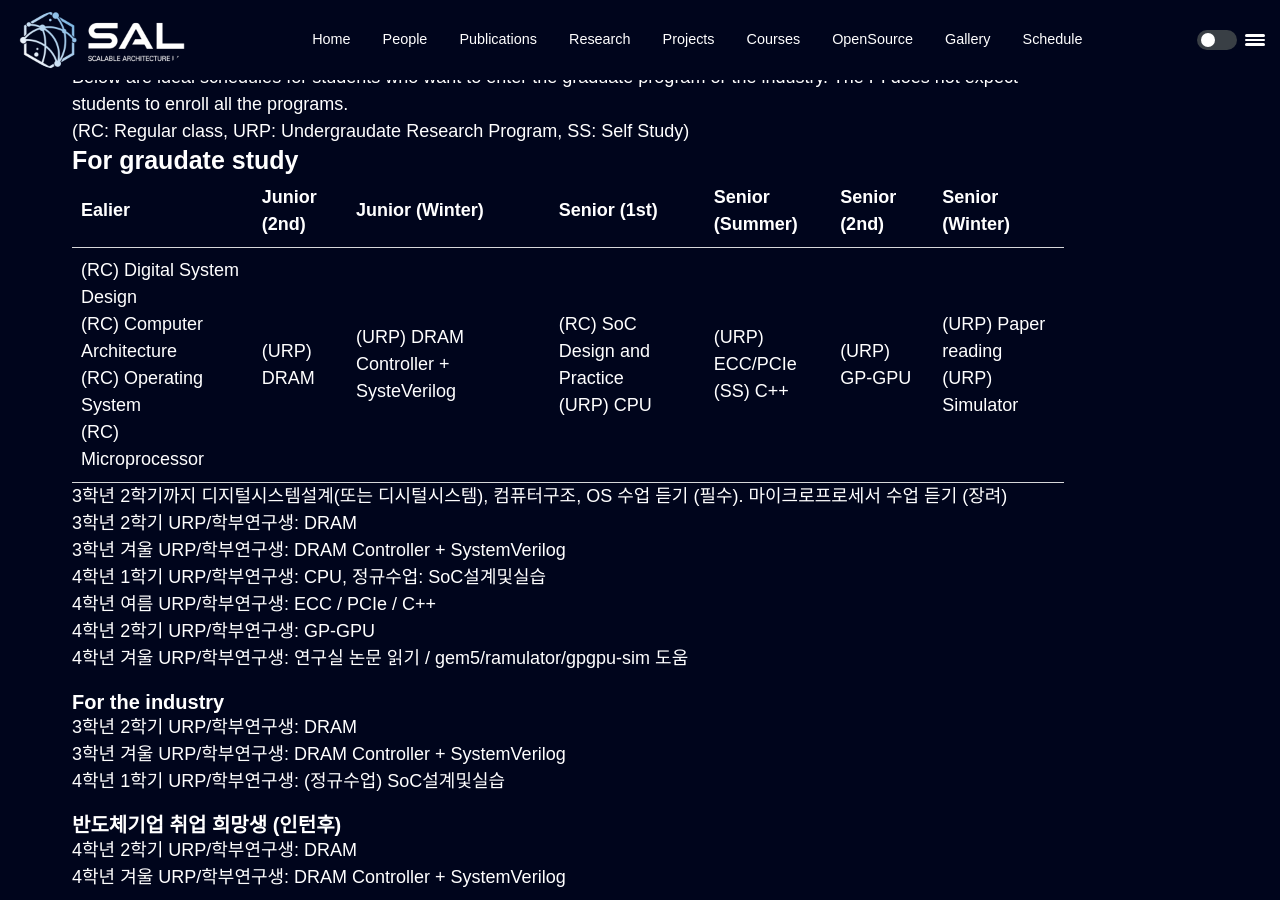
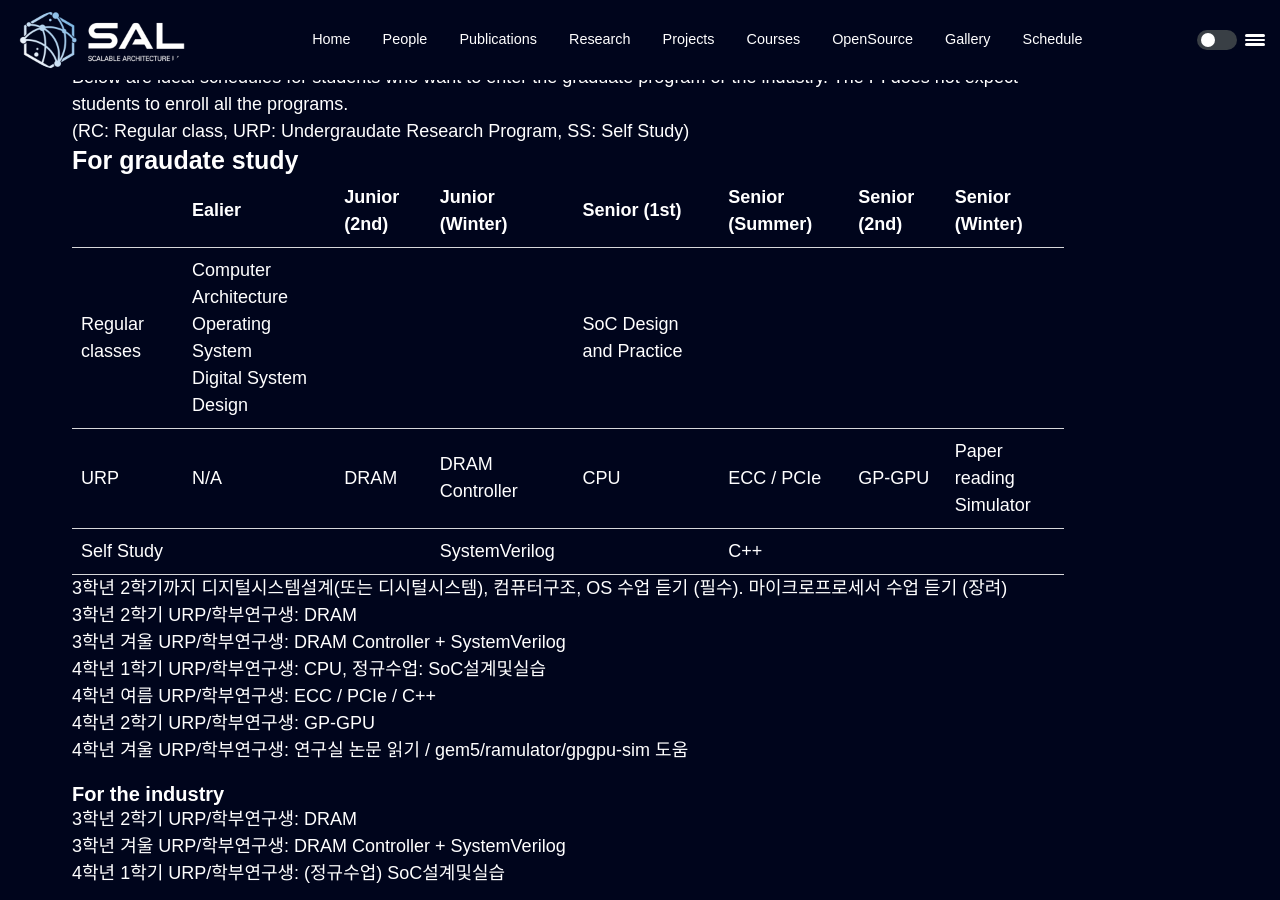
Before and after one commit to scalable-arch/scalable-arch.github.io, a Jekyll site: the page built from courses.md, in a window 1280 px wide and 900 px high, scrolled down 1301 px. Built offline with Jekyll 4.4.1, drawn with Linux system fonts in a browser that asks for light colours.

Commit message:
Update courses.md

```diff
--- a/courses.md
+++ b/courses.md
@@ -37,11 +37,14 @@ Below are ideal schedules for students who want to enter the graduate program or
 
 (RC: Regular class, URP: Undergraudate Research Program, SS: Self Study)
 
+
 ### For graudate study
 
-| Ealier             | Junior (2nd)    | Junior (Winter)      | Senior (1st)        | Senior (Summer)           | Senior (2nd)               | Senior (Winter)    |
-| ---                | ---             | ---                  | ---                 | ---                       | ---                        | ---                     |
-| (RC) Digital System Design <br> (RC) Computer Architecture <br> (RC) Operating System <br> (RC) Microprocessor | (URP) DRAM | (URP) DRAM Controller + SysteVerilog | (RC) SoC Design and Practice <br> (URP) CPU | (URP) ECC/PCIe <br> (SS) C++ | (URP) GP-GPU | (URP) Paper reading <br> (URP) Simulator |
+|                 | Ealier             | Junior (2nd)     | Junior (Winter)     | Senior (1st)            | Senior (Summer)           | Senior (2nd)               | Senior (Winter)    |
+|                 | ---                | ---              | ---                 | ---                     | ---                       | ---                        | ---                  |
+| Regular classes | Computer Architecture <br> Operating System <br> Digital System Design |                  |                     | SoC Design and Practice |                           |                            |                     |
+| URP             | N/A                | DRAM             | DRAM Controller     | CPU                     | ECC / PCIe                | GP-GPU                     | Paper reading <br> Simulator |
+| Self Study      |                    |                  | SystemVerilog       |                         | C++                       |                            |                      |
 
   <ul>
     <li> 3학년 2학기까지 디지털시스템설계(또는 디시털시스템), 컴퓨터구조, OS 수업 듣기 (필수). 마이크로프로세서 수업 듣기 (장려) </li>
```
